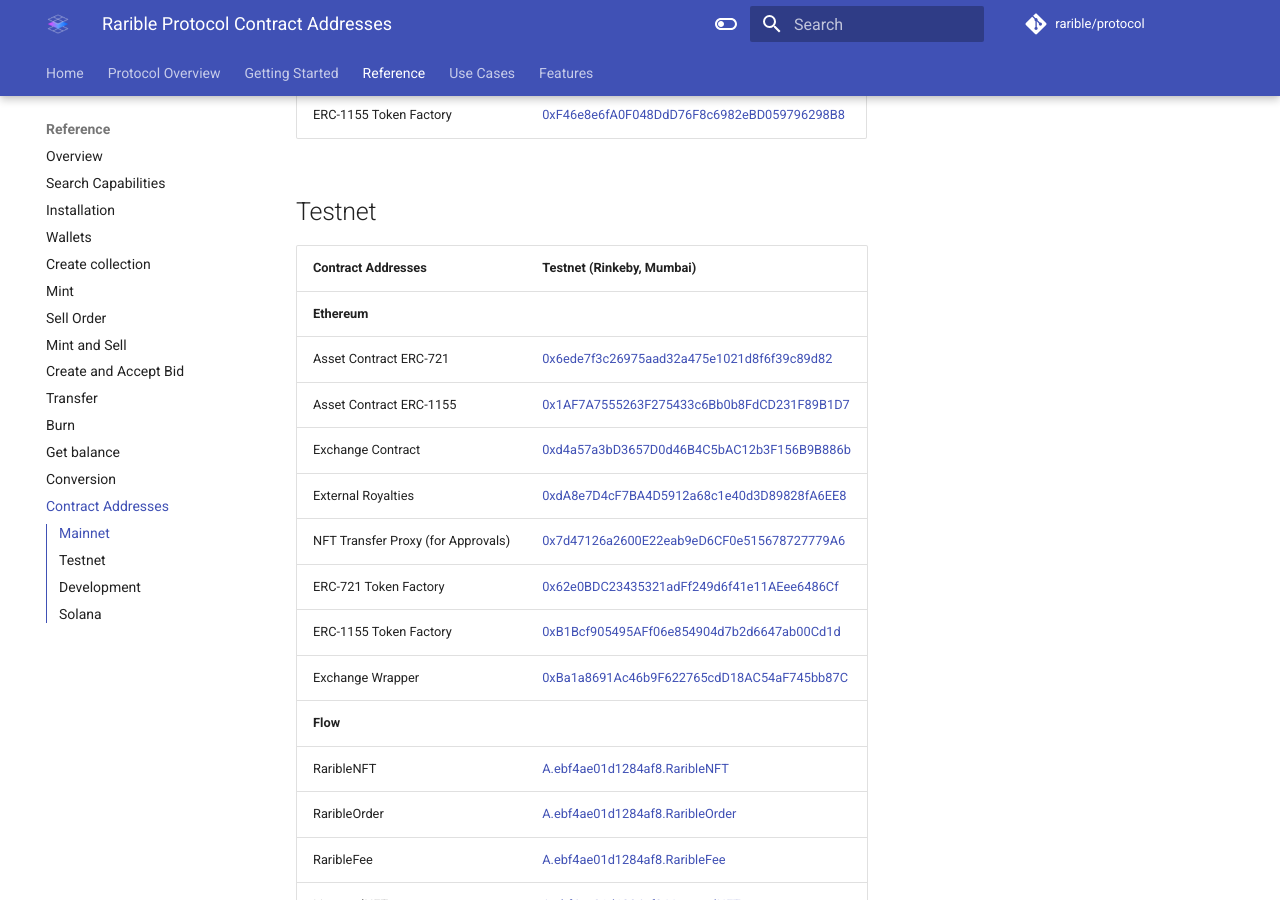
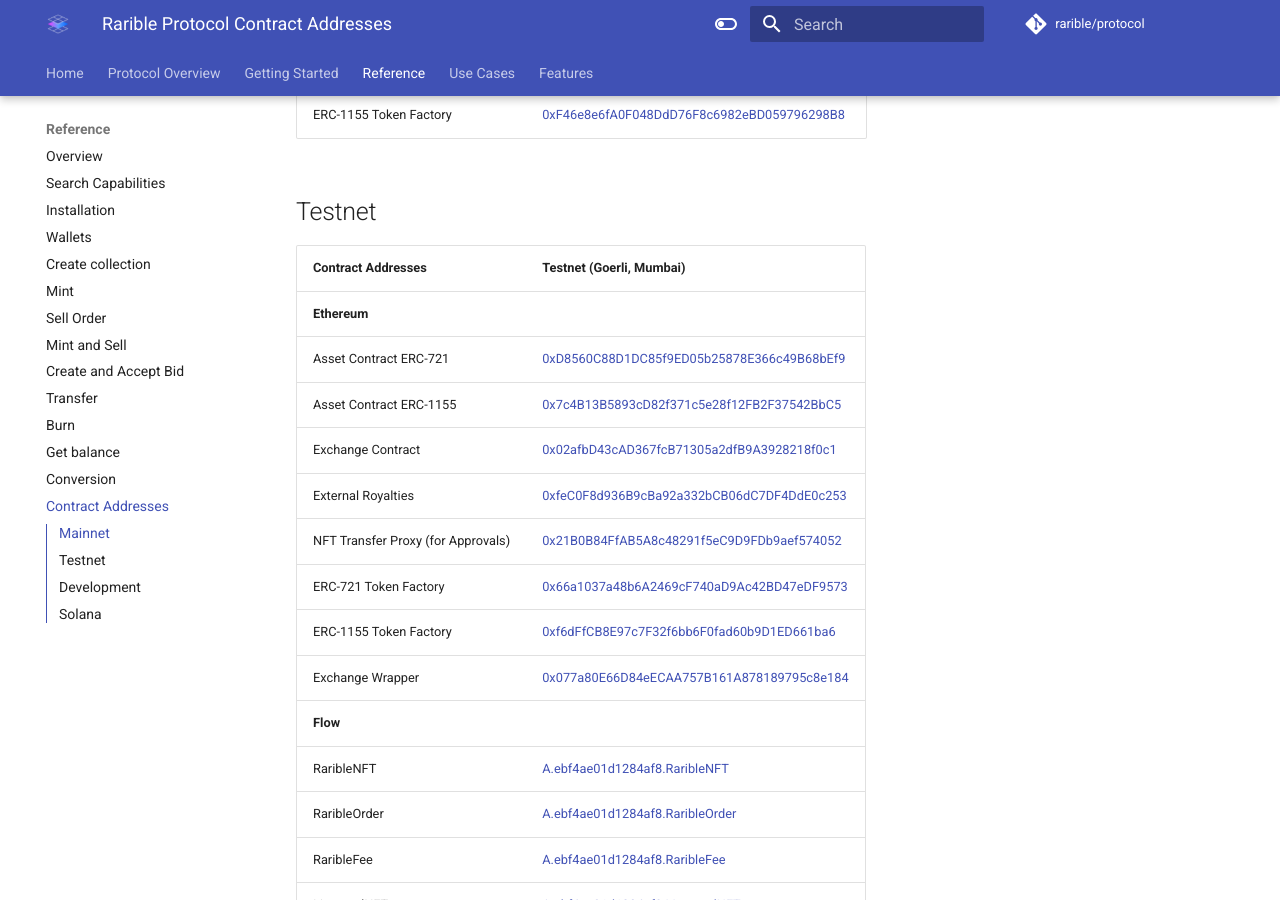
Before and after one commit to rarible/protocol, an MkDocs documentation site: the page built from docs/reference/contract-addresses.md, in a window 1280 px wide and 900 px high, scrolled down 1434 px. Built offline with MkDocs 1.6.1 and Material for MkDocs 9.7.7, drawn with Linux system fonts in a browser that asks for light colours; comment, search, counter and statistics services are not loaded.

Commit message:
"type: docs"

```diff
--- a/docs/reference/contract-addresses.md
+++ b/docs/reference/contract-addresses.md
@@ -40,17 +40,17 @@
 
 ## Testnet
 
-| Contract Addresses                 | Testnet (Rinkeby, Mumbai)                                                                                                       |
+| Contract Addresses                 | Testnet (Goerli, Mumbai)                                                                                                        |
 |------------------------------------|---------------------------------------------------------------------------------------------------------------------------------|
 | **Ethereum**                       |                                                                                                                                 |
-| Asset Contract ERC-721             | [0x6ede7f3c26975aad32a475e1021d8f6f39c89d82](https://rinkeby.etherscan.io/address/0x6ede7f3c26975aad32a475e1021d8f6f39c89d82)   |
-| Asset Contract ERC-1155            | [0x1AF7A7555263F275433c6Bb0b8FdCD231F89B1D7](https://rinkeby.etherscan.io/address/0x1AF7A7555263F275433c6Bb0b8FdCD231F89B1D7)   |
-| Exchange Contract                  | [0xd4a57a3bD3657D0d46B4C5bAC12b3F156B9B886b](https://rinkeby.etherscan.io/address/0xd4a57a3bD3657D0d46B4C5bAC12b3F156B9B886b)   |
-| External Royalties                 | [0xdA8e7D4cF7BA4D5912a68c1e40d3D89828fA6EE8](https://rinkeby.etherscan.io/address/0xdA8e7D4cF7BA4D5912a68c1e40d3D89828fA6EE8)   |
-| NFT Transfer Proxy (for Approvals) | [0x7d47126a2600E22eab9eD6CF0e515678727779A6](https://rinkeby.etherscan.io/address/0x7d47126a2600E22eab9eD6CF0e515678727779A6)   |
-| ERC-721 Token Factory              | [0x62e0BDC23435321adFf249d6f41e11AEee6486Cf](https://rinkeby.etherscan.io/address/0x62e0BDC23435321adFf249d6f41e11AEee6486Cf)   |
-| ERC-1155 Token Factory             | [0xB1Bcf905495AFf06e854904d7b2d6647ab00Cd1d](https://rinkeby.etherscan.io/address/0xB1Bcf905495AFf06e854904d7b2d6647ab00Cd1d)   |
-| Exchange Wrapper                   | [0xBa1a8691Ac46b9F622765cdD18AC54aF745bb87C](https://rinkeby.etherscan.io/address/0xBa1a8691Ac46b9F622765cdD18AC54aF745bb87C)                                                                                       |
+| Asset Contract ERC-721             | [0xD8560C88D1DC85f9ED05b25878E366c49B68bEf9](https://goerli.etherscan.io/address/0xD8560C88D1DC85f9ED05b25878E366c49B68bEf9)    |
+| Asset Contract ERC-1155            | [0x7c4B13B5893cD82f371c5e28f12FB2F37542BbC5](https://goerli.etherscan.io/address/0x7c4B13B5893cD82f371c5e28f12FB2F37542BbC5)   |
+| Exchange Contract                  | [0x02afbD43cAD367fcB71305a2dfB9A3928218f0c1](https://goerli.etherscan.io/address/0x02afbD43cAD367fcB71305a2dfB9A3928218f0c1)   |
+| External Royalties                 | [0xfeC0F8d936B9cBa92a332bCB06dC7DF4DdE0c253](https://goerli.etherscan.io/address/0xfeC0F8d936B9cBa92a332bCB06dC7DF4DdE0c253)   |
+| NFT Transfer Proxy (for Approvals) | [0x21B0B84FfAB5A8c48291f5eC9D9FDb9aef574052](https://goerli.etherscan.io/address/0x21B0B84FfAB5A8c48291f5eC9D9FDb9aef574052)   |
+| ERC-721 Token Factory              | [0x66a1037a48b6A2469cF740aD9Ac42BD47eDF9573](https://goerli.etherscan.io/address/0x66a1037a48b6A2469cF740aD9Ac42BD47eDF9573)   |
+| ERC-1155 Token Factory             | [0xf6dFfCB8E97c7F32f6bb6F0fad60b9D1ED661ba6](https://goerli.etherscan.io/address/0xf6dFfCB8E97c7F32f6bb6F0fad60b9D1ED661ba6)   |
+| Exchange Wrapper                   | [0x077a80E66D84eECAA757B161A878189795c8e184](https://goerli.etherscan.io/address/0x077a80E66D84eECAA757B161A878189795c8e184)   |
 | **Flow**                           |                                                                                                                                 |
 | RaribleNFT                         | [A.ebf4ae01d1284af8.RaribleNFT](https://testnet.flowscan.org/contract/A.ebf4ae01d1284af8.RaribleNFT)                            |
 | RaribleOrder                       | [A.ebf4ae01d1284af8.RaribleOrder](https://testnet.flowscan.org/contract/A.ebf4ae01d1284af8.RaribleOrder)                        |
```
Also changed, not shown: docs/getting-started/quick-start.md (+8 -7 lines).
